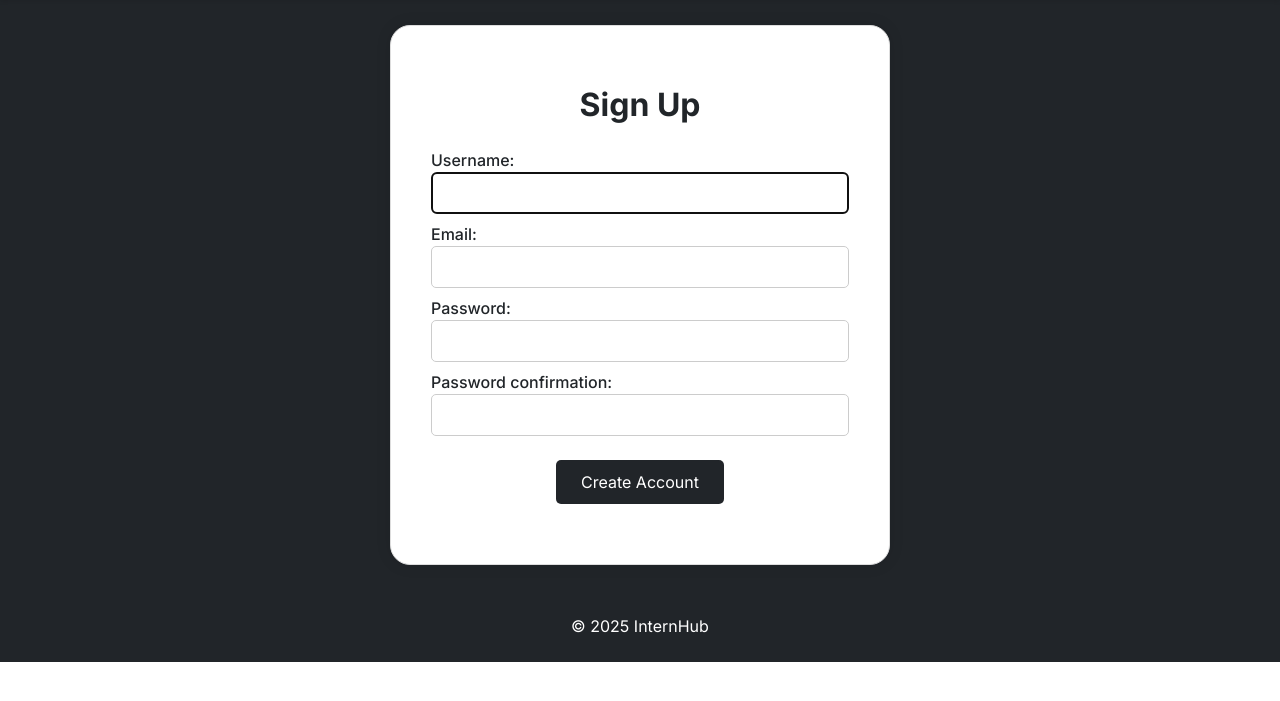
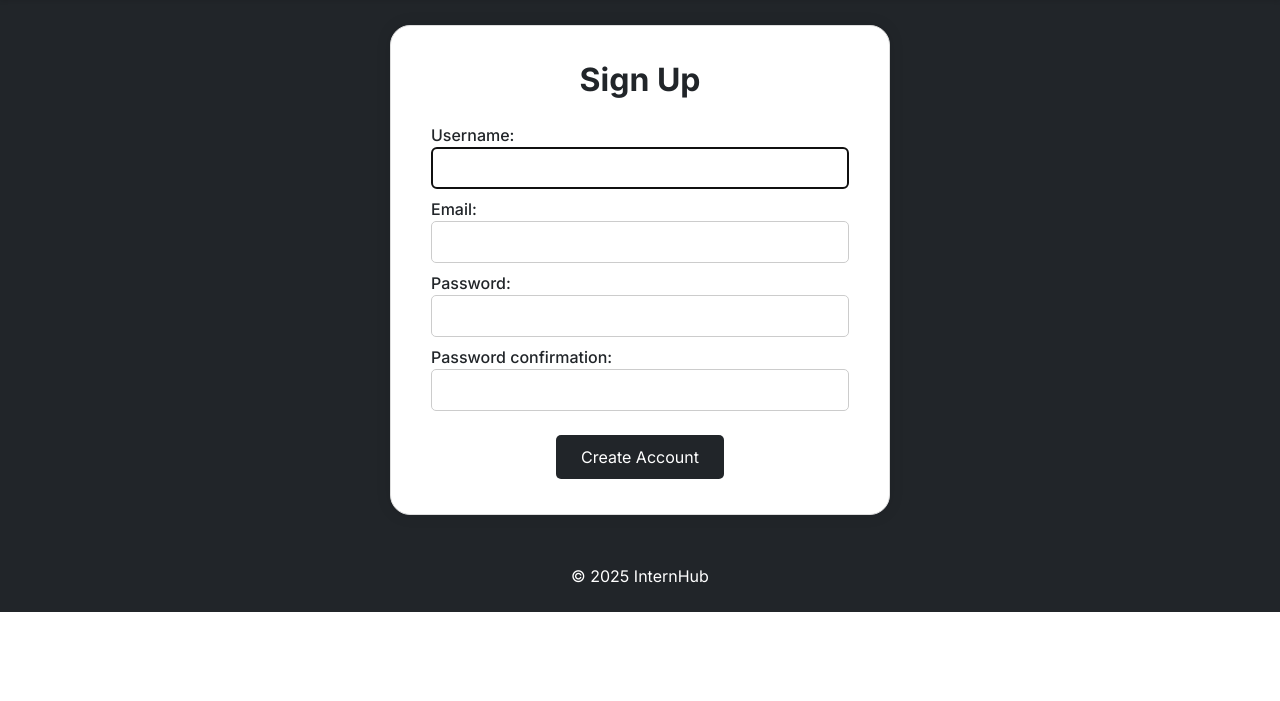
Before and after one commit to darkcom109/InternHub, a Django app: page /signup/ in a window 1280 px wide. Shown: the part 57-758 px from the top of the page. Run offline with Django 5.2, Linux system fonts and the light colour scheme.

Commit message:
Added some improvements

```diff
--- a/internhub_project/internhub/static/signup.css
+++ b/internhub_project/internhub/static/signup.css
@@ -5,7 +5,7 @@
     border: 1px solid #ddd;
     background-color: white;
     border-radius: 20px;
-    padding: 60px 40px;
+    padding: 35px 40px;
     max-width: 500px;
     box-shadow: 0 0 15px rgba(0, 0, 0, 0.1);
     margin-block: 25px;
--- a/internhub_project/internhub/templates/index.html
+++ b/internhub_project/internhub/templates/index.html
@@ -28,7 +28,7 @@
     <section class="py-5" id="features">
       <div class="container">
         <h2 class="h3 text-center">Features</h2>
-        <p class="text-secondary mb-5 text-center">How we Help You Succeed.</p>
+        <p class="text-secondary mb-5 text-center">How we help you succeed.</p>
         <div class="row row-cols-1 row-cols-md-3 g-3">
 
             <div class="col">
--- a/internhub_project/internhub_project/settings.py
+++ b/internhub_project/internhub_project/settings.py
@@ -133,5 +133,8 @@ STATIC_URL = 'static/'
 DEFAULT_AUTO_FIELD = 'django.db.models.BigAutoField'
 
 # Redirects for login-required pages
+
+# If the user is not logged in through '@login_required', redirect to login
 LOGIN_URL = 'login'
+# If they are already logged in, redirect to the dashboard
 LOGIN_REDIRECT_URL = 'dashboard'
```
Also changed, not shown: internhub_project/internhub/views.py (+19 -0 lines), internhub_project/db.sqlite3, internhub_project/internhub/templates/signup.html (indentation only).
